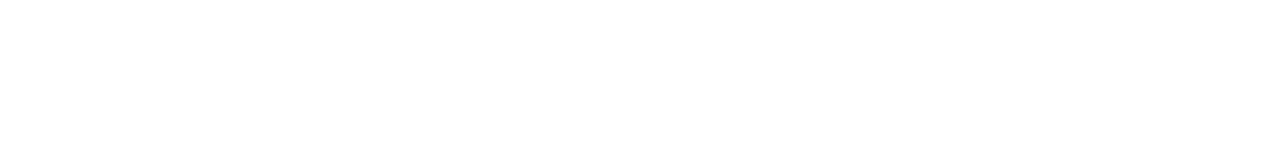
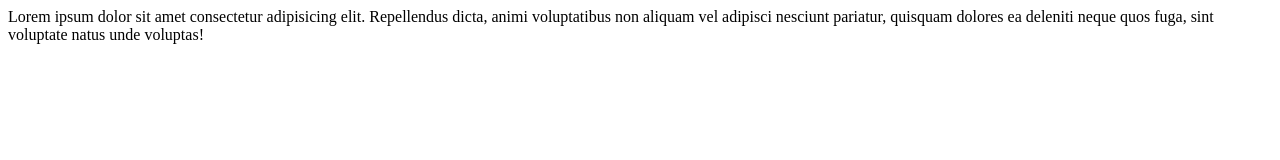
Before and after one commit to Yunsoyeon520/yunsoyeon520_pr, a plain HTML site: page index.html in a window 1280 px wide. Drawn offline with Linux system fonts and the light colour scheme.

Commit message:
second commit

```diff
--- a/index.html
+++ b/index.html
@@ -7,6 +7,6 @@
     <title>Document</title>
 </head>
 <body>
-
+    <div>Lorem ipsum dolor sit amet consectetur adipisicing elit. Repellendus dicta, animi voluptatibus non aliquam vel adipisci nesciunt pariatur, quisquam dolores ea deleniti neque quos fuga, sint voluptate natus unde voluptas!</div>
 </body>
 </html>
```
